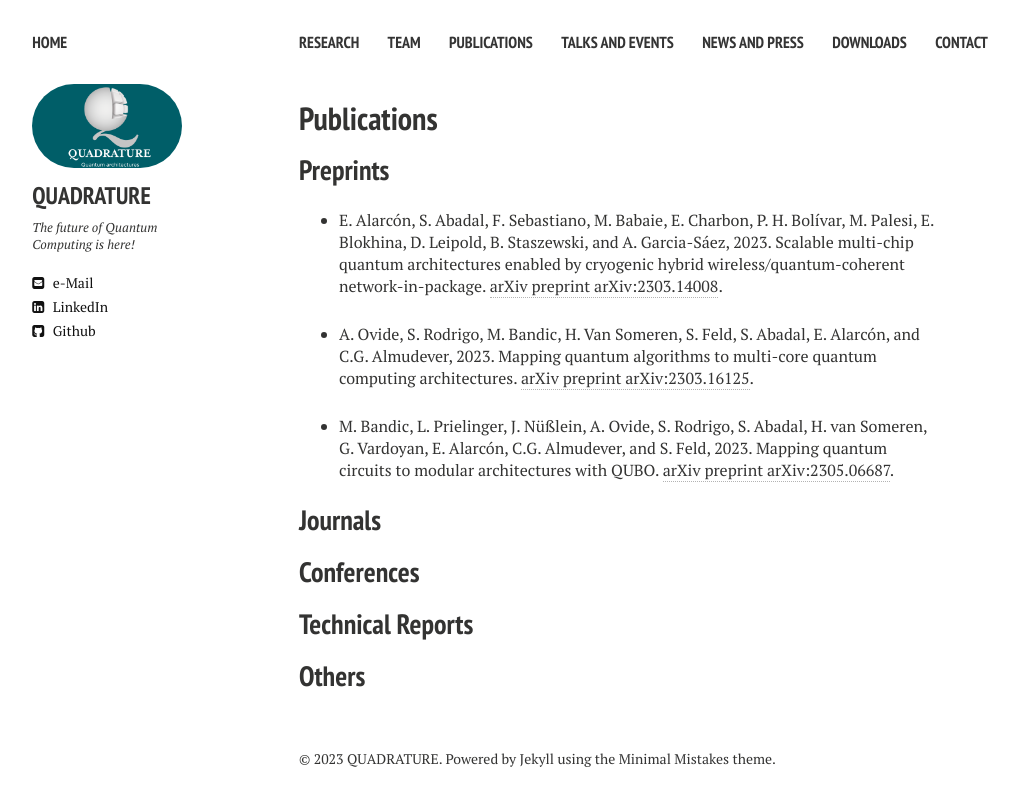
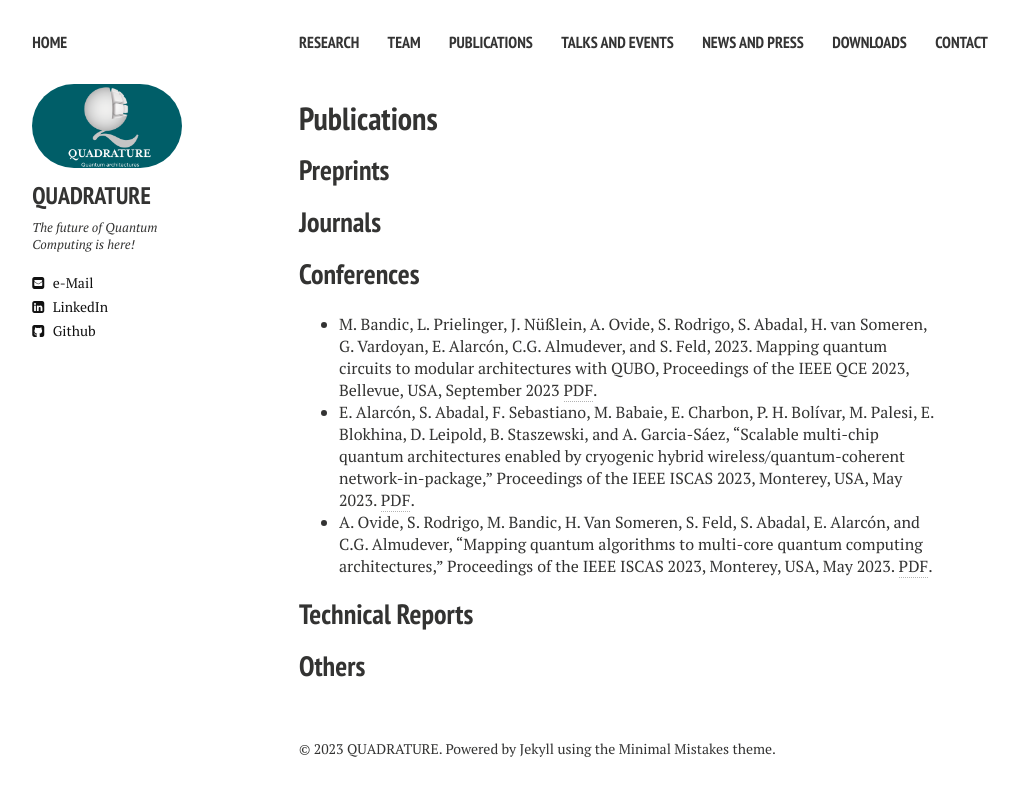
Before and after one commit to biddu/biddu.github.io, a Jekyll site: the page built from publications.md, in a window 1280 px wide. Shown: the top 806 px of the page, without its empty margins (21-1040 px from the left). Built offline with Jekyll 4.4.1, drawn with Linux system fonts in a browser that asks for light colours; nearby versions of some CDN libraries.

Commit message:
Update publications.md

```diff
--- a/publications.md
+++ b/publications.md
@@ -10,16 +10,13 @@ comments: false
 
 ## Preprints
 
-+ E. Alarcón, S. Abadal, F. Sebastiano, M. Babaie, E. Charbon, P. H. Bolívar, M. Palesi, E. Blokhina, D. Leipold, B. Staszewski, and A. Garcia-Sáez, 2023. Scalable multi-chip quantum architectures enabled by cryogenic hybrid wireless/quantum-coherent network-in-package. [arXiv preprint arXiv:2303.14008](https://arxiv.org/abs/2303.14008).
-
-+ A. Ovide, S. Rodrigo, M. Bandic, H. Van Someren, S. Feld, S. Abadal, E. Alarcón, and C.G. Almudever, 2023. Mapping quantum algorithms to multi-core quantum computing architectures. [arXiv preprint arXiv:2303.16125](https://arxiv.org/abs/2303.16125).
-
-+ M. Bandic, L. Prielinger, J. Nüßlein, A. Ovide, S. Rodrigo, S. Abadal, H. van Someren, G. Vardoyan, E. Alarcón, C.G. Almudever, and S. Feld, 2023. Mapping quantum circuits to modular architectures with QUBO. [arXiv preprint arXiv:2305.06687](https://arxiv.org/abs/2305.06687).
-
 ## Journals
 
 ## Conferences
 
++ M. Bandic, L. Prielinger, J. Nüßlein, A. Ovide, S. Rodrigo, S. Abadal, H. van Someren, G. Vardoyan, E. Alarcón, C.G. Almudever, and S. Feld, 2023. Mapping quantum circuits to modular architectures with QUBO, Proceedings of the IEEE QCE 2023, Bellevue, USA, September 2023 [PDF](https://arxiv.org/abs/2305.06687).
++ E. Alarcón, S. Abadal, F. Sebastiano, M. Babaie, E. Charbon, P. H. Bolívar, M. Palesi, E. Blokhina, D. Leipold, B. Staszewski, and A. Garcia-Sáez, "Scalable multi-chip quantum architectures enabled by cryogenic hybrid wireless/quantum-coherent network-in-package," Proceedings of the IEEE ISCAS 2023, Monterey, USA, May 2023. [PDF](https://arxiv.org/abs/2303.14008).
++ A. Ovide, S. Rodrigo, M. Bandic, H. Van Someren, S. Feld, S. Abadal, E. Alarcón, and C.G. Almudever, "Mapping quantum algorithms to multi-core quantum computing architectures," Proceedings of the IEEE ISCAS 2023, Monterey, USA, May 2023. [PDF](https://arxiv.org/abs/2303.16125).
 
 ## Technical Reports
 
```
